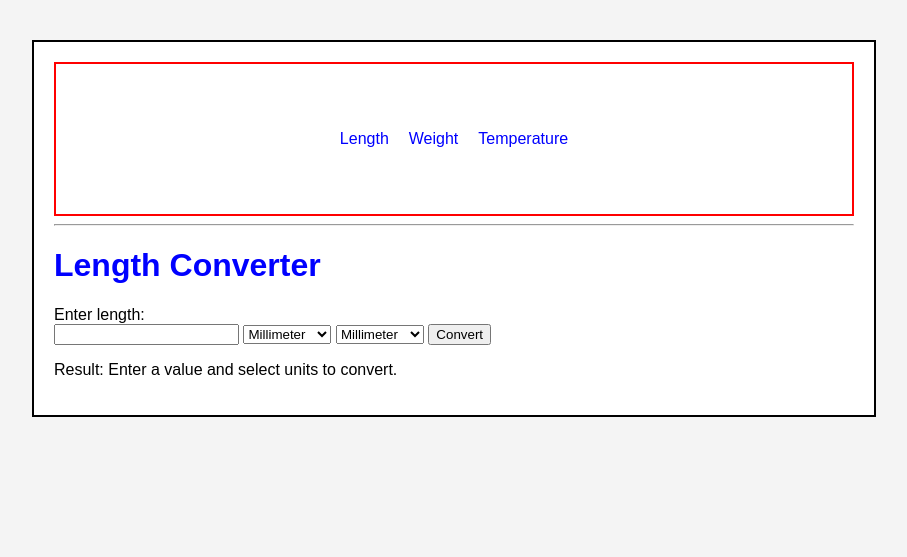
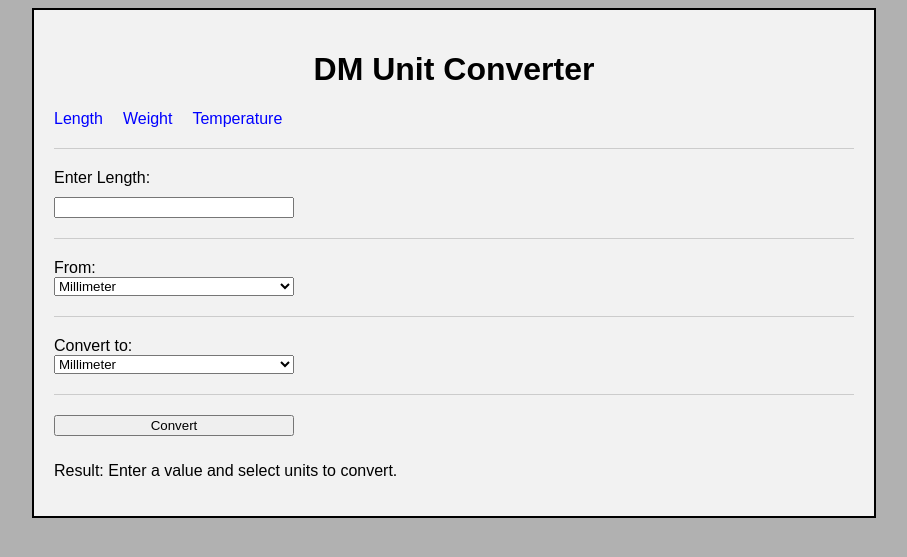
Before and after one commit to Dznnm/FLASKweb_UnitConverter, a Flask app: page / in a window 1280 px wide. Shown: the top 557 px of the page, without its empty margins (186-1093 px from the left). Run offline with Flask 3, Linux system fonts and the light colour scheme.

Commit message:
added form-control to css

```diff
--- a/static/css/style.css
+++ b/static/css/style.css
@@ -1,30 +1,47 @@
 body {
-    background-color: #f4f4f4;
+    background-color: #b1b1b1;
     font-family: Arial, sans-serif;
 }
 
 h1 {
-    color: blue;
+    text-align: center;
+    color: black;
 }
 
-.container {
+hr {
+    width: 100%;
+    border: none;
+    border-top: 1px solid #ccc;
+    margin: 20px 0;
+}
+
+.form-control {
+    display: flex;
+    flex-direction: column;
     max-width: 800px;
-    margin: 40px auto;
-    background-color: white;
-    padding: 20px;
-    border: 2px solid black;
+    width: 30%;
+    padding: 0px;
+    margin: 10px 0;
 }
 
 nav {
     display: flex;
-    justify-content: center;
+    justify-content: start;
     gap: 20px;
-    height: 150px;
-    align-items: center;
-    border: 2px solid red;
 }
 
 a {
     text-decoration: none;
     color: blue;
 }
+
+.container {
+    max-width: 800px;
+    margin: 0 auto;
+    padding: 20px;
+    display: flex;
+    flex-direction: column;
+    justify-content: center;
+    border: 2px solid black;
+    background-color: #f2f2f2;
+}
--- a/templates/base.html
+++ b/templates/base.html
@@ -6,16 +6,14 @@
             href="{{ url_for('static', filename='css/style.css') }}">
     </head>
     <body>
-
         <div class="container">
-
+            <h1>DM Unit Converter</h1>
             <nav>
                 <a href="{{ url_for('length') }}">Length</a>
                 <a href="{{ url_for('weight') }}">Weight</a>
                 <a href="{{ url_for('temperature') }}">Temperature</a>
             </nav>
-
-        <hr>
+            <hr>
 
         {% block content %}
         {% endblock %}
--- a/templates/length.html
+++ b/templates/length.html
@@ -1,15 +1,19 @@
 {% extends "base.html" %}
 {% block content %}
 
-        <h1>Length Converter</h1>
-
-        <label>Enter length:</label>
+        <label>Enter Length:</label>
     <form action="/" method="post">
+        <div class="form-control">
             <input
             type="number"
             name="value"
             id="value"
             step="0.01">
+        </div>
+        <hr>
+
+        <div class="form-control">
+        <label>From:</label>
         <select name="from_unit">
             <option value="millimeter">Millimeter</option>
             <option value="centimeter">Centimeter</option>
@@ -20,8 +24,14 @@
             <option value="yard">Yard</option>
             <option value="mile">Mile</option>
         </select>
+        </div>
+
+        <hr>
+
+        <div class="form-control">
+        <label>Convert to:</label>
         <select name="to_unit">
-            <option value="milimeter">Millimeter</option>
+            <option value="millimeter">Millimeter</option>
             <option value="centimeter">Centimeter</option>
             <option value="meter">Meter</option>
             <option value="kilometer">Kilometer</option>
@@ -30,7 +40,14 @@
             <option value="yard">Yard</option>
             <option value="mile">Mile</option>
         </select>
+        </div>
+
+        <hr>
+
+        <div class="form-control">
         <button id="convert">Convert</button>
+        </div>
+
     </form>
     <p>Result: {{ result }} {{ to_unit }}</p>
 {% endblock %}
```
